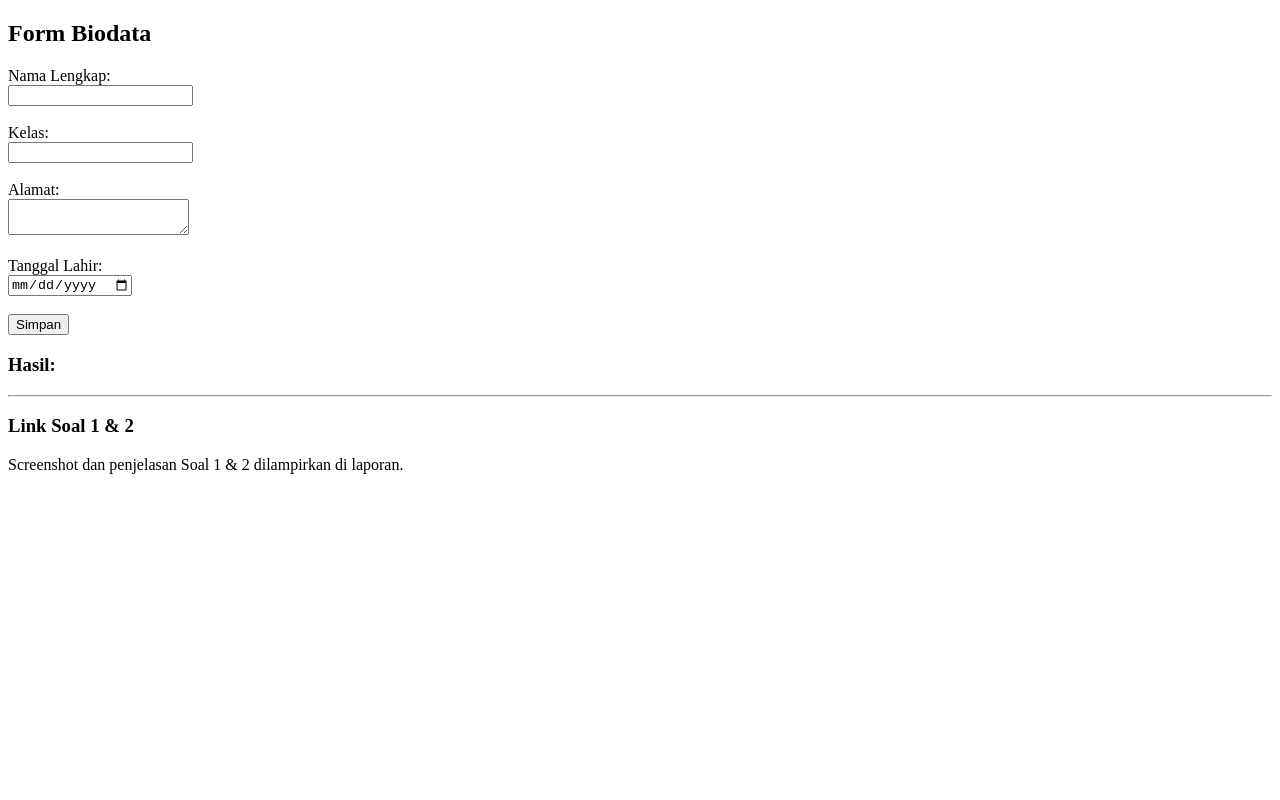
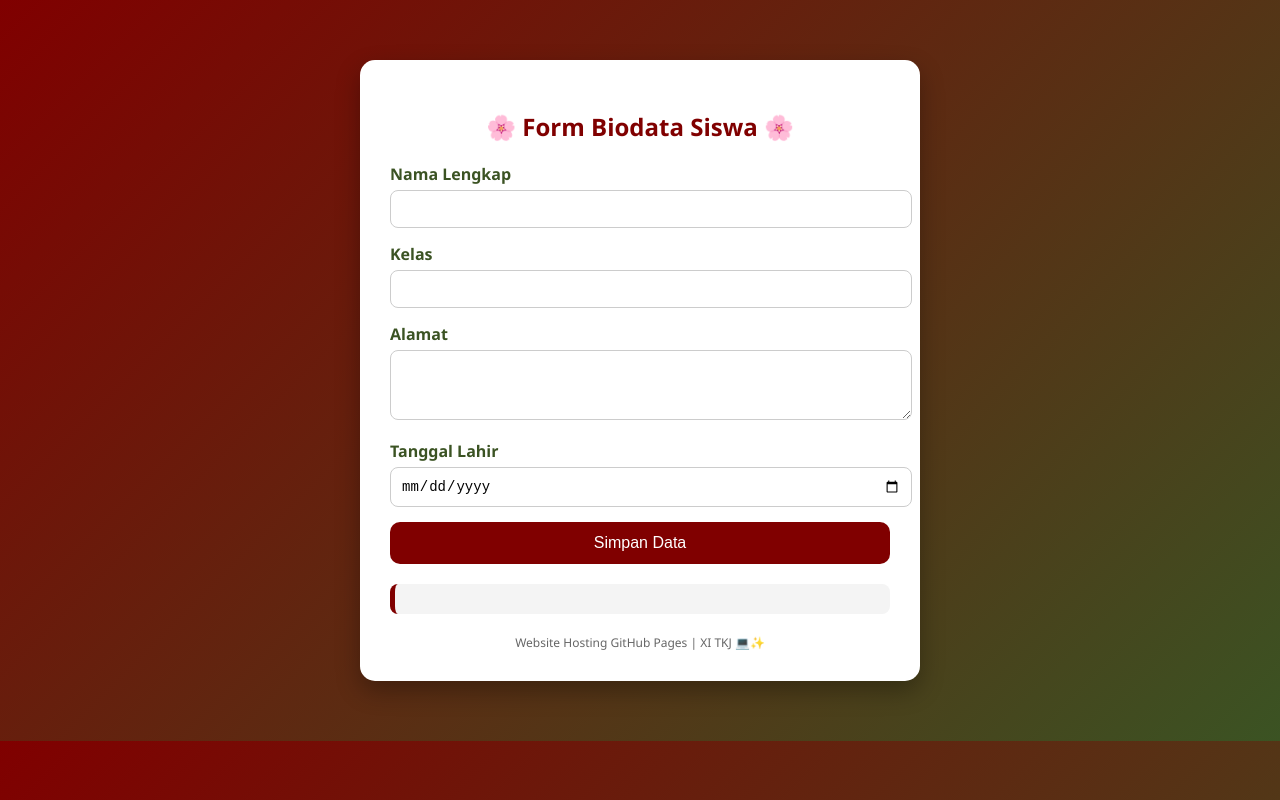
Before and after one commit to raazur800-design/WEB_STS, a plain HTML site: page index.html in a window 1280 px wide. Drawn offline with Linux system fonts and the light colour scheme.

Commit message:
Update index.html

```diff
--- a/index.html
+++ b/index.html
@@ -1,36 +1,114 @@
 <!DOCTYPE html>
-<html>
+<html lang="id">
 <head>
-    <title>Form Biodata Hosting</title>
+<meta charset="UTF-8">
+<meta name="viewport" content="width=device-width, initial-scale=1.0">
+<title>Form Biodata - Hosting</title>
+
+<style>
+body {
+    font-family: 'Segoe UI', sans-serif;
+    background: linear-gradient(135deg, #800000, #3b5323);
+    margin: 0;
+    padding: 0;
+}
+
+.container {
+    background: white;
+    width: 90%;
+    max-width: 500px;
+    margin: 60px auto;
+    padding: 30px;
+    border-radius: 15px;
+    box-shadow: 0 10px 25px rgba(0,0,0,0.3);
+}
+
+h2 {
+    text-align: center;
+    color: #800000;
+    margin-bottom: 20px;
+}
+
+label {
+    font-weight: bold;
+    color: #3b5323;
+}
+
+input, textarea {
+    width: 100%;
+    padding: 10px;
+    margin-top: 5px;
+    margin-bottom: 15px;
+    border-radius: 8px;
+    border: 1px solid #ccc;
+    font-size: 14px;
+}
+
+input:focus, textarea:focus {
+    border: 2px solid #800000;
+    outline: none;
+}
+
+button {
+    width: 100%;
+    padding: 12px;
+    background-color: #800000;
+    color: white;
+    border: none;
+    border-radius: 10px;
+    font-size: 16px;
+    cursor: pointer;
+    transition: 0.3s;
+}
+
+button:hover {
+    background-color: #3b5323;
+}
+
+#hasil {
+    margin-top: 20px;
+    padding: 15px;
+    background-color: #f4f4f4;
+    border-left: 5px solid #800000;
+    border-radius: 8px;
+}
+
+.footer {
+    text-align: center;
+    margin-top: 20px;
+    font-size: 12px;
+    color: #666;
+}
+</style>
+
 </head>
 <body>
 
-<h2>Form Biodata</h2>
+<div class="container">
+    <h2>🌸 Form Biodata Siswa 🌸</h2>
 
-<form id="formBiodata">
-    Nama Lengkap:<br>
-    <input type="text" id="nama" required><br><br>
+    <form id="formBiodata">
+        <label>Nama Lengkap</label>
+        <input type="text" id="nama" required>
 
-    Kelas:<br>
-    <input type="text" id="kelas" required><br><br>
+        <label>Kelas</label>
+        <input type="text" id="kelas" required>
 
-    Alamat:<br>
-    <textarea id="alamat" required></textarea><br><br>
+        <label>Alamat</label>
+        <textarea id="alamat" rows="3" required></textarea>
 
-    Tanggal Lahir:<br>
-    <input type="date" id="tanggal_lahir" required><br><br>
+        <label>Tanggal Lahir</label>
+        <input type="date" id="tanggal_lahir" required>
 
-    <button type="submit">Simpan</button>
-</form>
+        <button type="submit">Simpan Data</button>
+    </form>
 
-<h3>Hasil:</h3>
-<p id="output"></p>
+    <div id="hasil"></div>
 
-<hr>
-<h3>Link Soal 1 & 2</h3>
-<p>
-    Screenshot dan penjelasan Soal 1 & 2 dilampirkan di laporan.
-</p>
+    <div class="footer">
+        Website Hosting GitHub Pages | XI TKJ 💻✨
+    </div>
+</div>
 
 <script>
 document.getElementById("formBiodata").addEventListener("submit", function(e){
@@ -45,11 +123,12 @@ document.getElementById("formBiodata").addEventListener("submit", function(e){
     let birthDate = new Date(tanggal);
     let umur = today.getFullYear() - birthDate.getFullYear();
 
-    document.getElementById("output").innerHTML =
-        "Nama: " + nama + "<br>" +
-        "Kelas: " + kelas + "<br>" +
-        "Alamat: " + alamat + "<br>" +
-        "Umur: " + umur + " tahun";
+    document.getElementById("hasil").innerHTML =
+        "<h3>✨ Hasil Data ✨</h3>" +
+        "<b>Nama:</b> " + nama + "<br>" +
+        "<b>Kelas:</b> " + kelas + "<br>" +
+        "<b>Alamat:</b> " + alamat + "<br>" +
+        "<b>Umur:</b> " + umur + " tahun";
 });
 </script>
 
```
